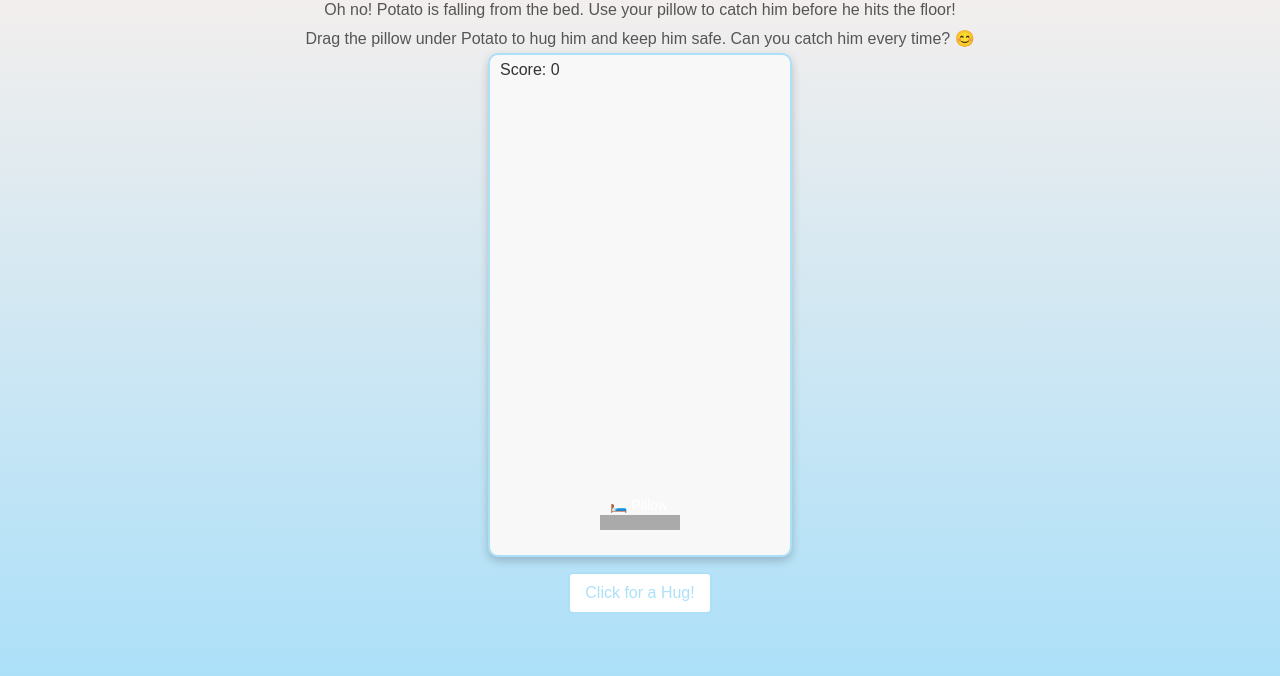
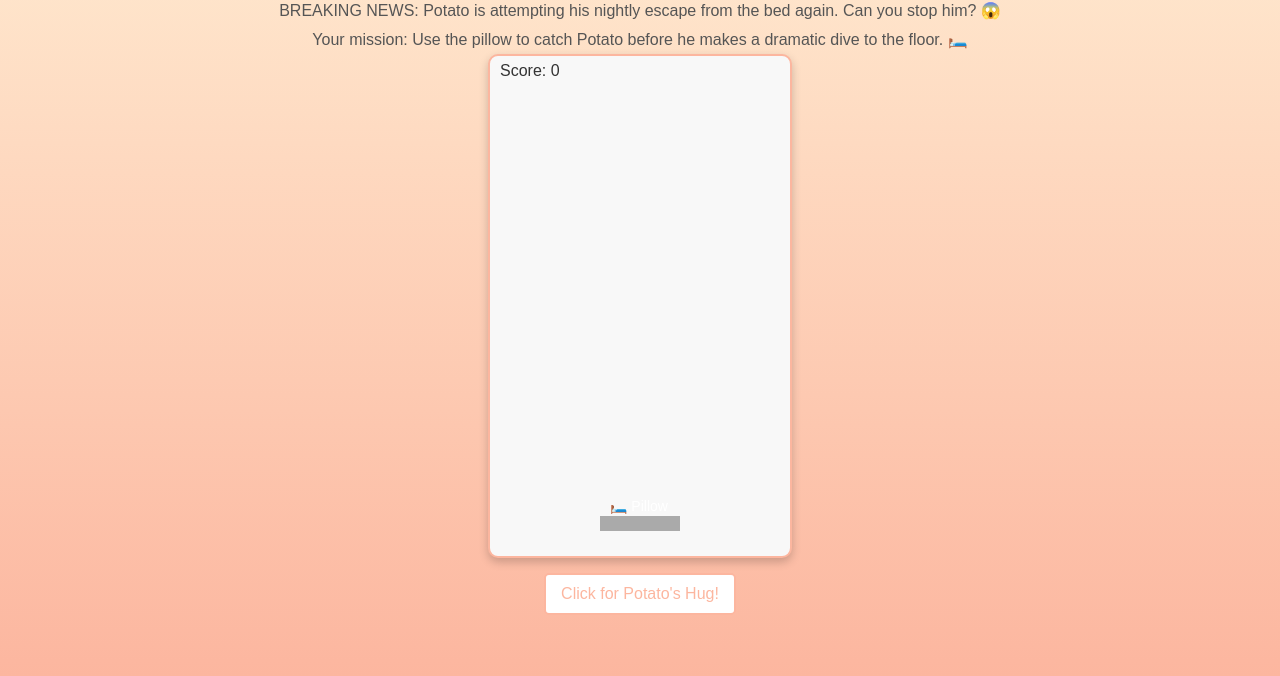
Before and after one commit to potato-or-potato/pihu-call, a plain HTML site: page index.html in a window 1280 px wide. Shown: the part 124-800 px from the top of the page. Drawn offline with Linux system fonts and the light colour scheme.

Commit message:
Update index.html

```diff
--- a/index.html
+++ b/index.html
@@ -7,7 +7,7 @@
     <style>
         body {
             font-family: 'Arial', sans-serif;
-            background: linear-gradient(to bottom, #fff1eb, #ace0f9);
+            background: linear-gradient(to bottom, #ffecd2, #fcb69f);
             margin: 0;
             padding: 0;
             display: flex;
@@ -32,7 +32,7 @@
 
         canvas {
             background: #f8f8f8;
-            border: 2px solid #ace0f9;
+            border: 2px solid #fcb69f;
             border-radius: 10px;
             box-shadow: 0 4px 10px rgba(0, 0, 0, 0.2);
         }
@@ -41,25 +41,25 @@
             margin-top: 15px;
             padding: 10px 15px;
             font-size: 1rem;
-            color: #ace0f9;
+            color: #fcb69f;
             background: #fff;
-            border: 2px solid #ace0f9;
+            border: 2px solid #fcb69f;
             border-radius: 5px;
             cursor: pointer;
         }
 
         .button:hover {
-            background: #ace0f9;
+            background: #fcb69f;
             color: #fff;
         }
     </style>
 </head>
 <body>
     <h1>Save Potato! 🐻</h1>
-    <p>Oh no! Potato is falling from the bed. Use your pillow to catch him before he hits the floor!</p>
-    <p>Drag the pillow under Potato to hug him and keep him safe. Can you catch him every time? 😊</p>
+    <p>BREAKING NEWS: Potato is attempting his nightly escape from the bed again. Can you stop him? 😱</p>
+    <p>Your mission: Use the pillow to catch Potato before he makes a dramatic dive to the floor. 🛏️</p>
     <canvas id="gameCanvas" width="300" height="500"></canvas>
-    <button class="button" onclick="alert('Great job keeping Potato safe! He sends you a BIG hug back! 🧸💖')">Click for a Hug!</button>
+    <button class="button" onclick="alert('Congratulations! Potato says: I owe you the BIGGEST hug ever! 🧸💖')">Click for Potato's Hug!</button>
 
     <script>
         const canvas = document.getElementById("gameCanvas");
@@ -78,7 +78,7 @@
 
         // Draw Potato
         function drawPotato() {
-            ctx.fillStyle = "#ace0f9";
+            ctx.fillStyle = "#fcb69f";
             ctx.beginPath();
             ctx.arc(potatoX + potatoSize / 2, potatoY + potatoSize / 2, potatoSize / 2, 0, Math.PI * 2);
             ctx.fill();
@@ -137,7 +137,7 @@
 
             // Check if Potato hits the ground
             if (potatoY + potatoSize > canvas.height) {
-                alert(`Oh no! Potato hit the ground! Final Score: ${score}`);
+                alert(`MISSION FAILED! Potato hit the floor! Final Score: ${score}. Don't worry, he's still adorable. 🐻`);
                 document.location.reload();
             }
 
```
